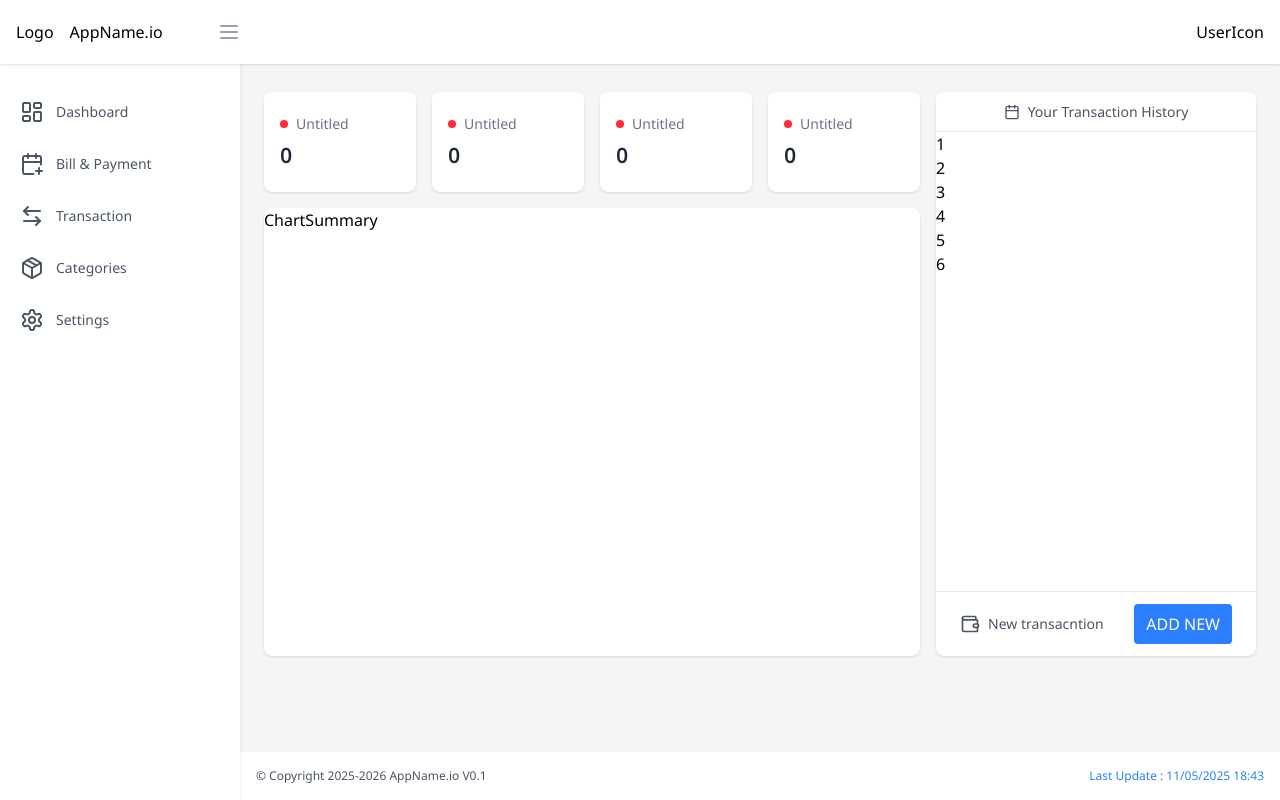
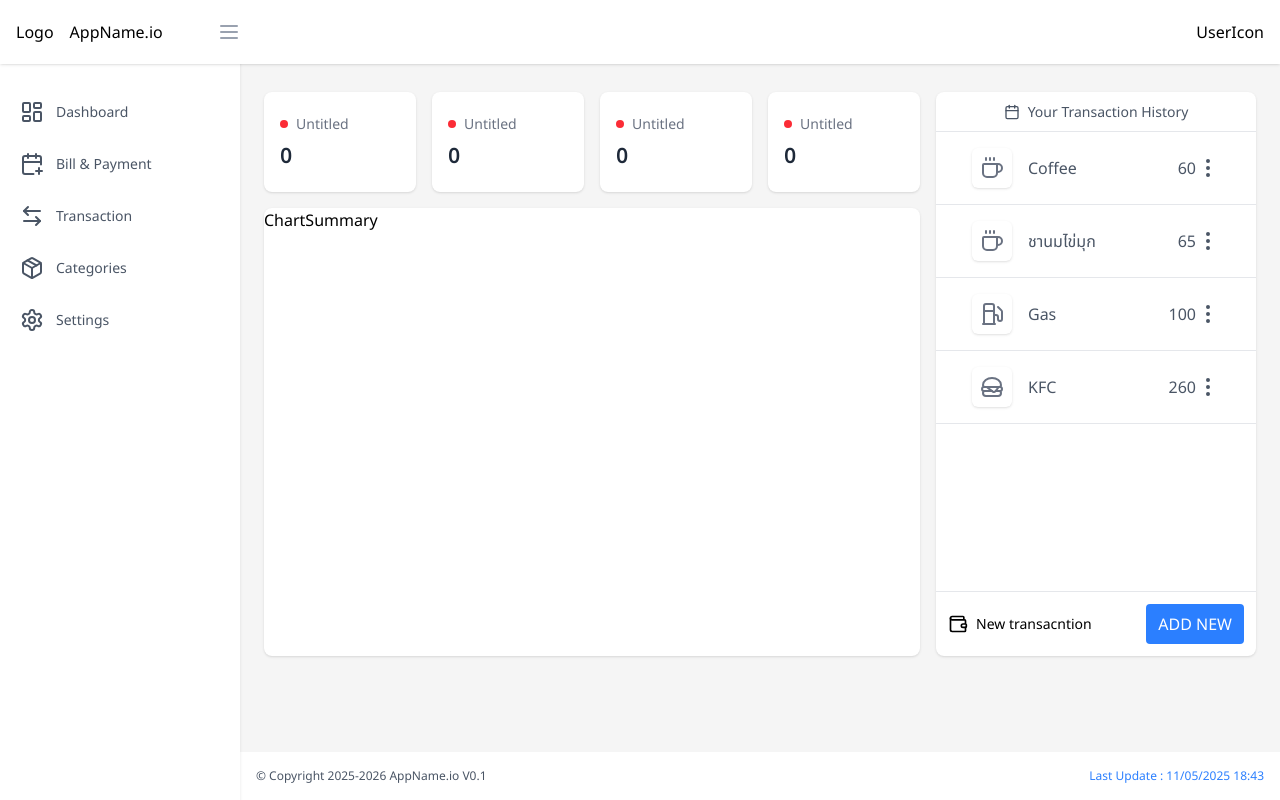
Before and after one commit to sander34556/dashboard-admin, a React (Vite) app: page / in a window 1280 px wide. Built offline with nearby package versions, Linux system fonts and the light colour scheme.

Commit message:
Add transaction history list

```diff
--- a/src/components/dashboard/TransactionHistory.jsx
+++ b/src/components/dashboard/TransactionHistory.jsx
@@ -1,6 +1,7 @@
 import TransactionHistoryFooter from "./TransactionHistoryFooter"
 import TransactionHistoryHeader from "./TransactionHistoryHeader"
-
+import TransactionHistoryList from "./TransactionHistoryList"
+import { transactionList } from '../../utils/transactionlist'
 
 
 const TransactionHistory = () => {
@@ -9,13 +10,15 @@ const TransactionHistory = () => {
 
             <TransactionHistoryHeader />
 
-            <ul className="flex-1">
-                <li className="">1</li>
-                <li className="">2</li>
-                <li className="">3</li>
-                <li className="">4</li>
-                <li className="">5</li>
-                <li className="">6</li>
+            <ul className="flex-1 overflow-y-auto">
+                {
+                    transactionList.map((item, index) =>
+                        <TransactionHistoryList
+                            key={index}
+                            item={item}
+                        />)
+                }
+
             </ul>
 
             <TransactionHistoryFooter />
--- a/src/components/dashboard/TransactionHistoryFooter.jsx
+++ b/src/components/dashboard/TransactionHistoryFooter.jsx
@@ -4,14 +4,18 @@ import { Wallet } from "lucide-react"
 const TransactionHistoryFooter = () => {
     return (
         <div className="border-t border-gray-200 max-w-full">
-            <div className="flex items-center justify-between h-16 px-6 gap-2 text-nowrap">
-                <div className="flex grow items-center justify-start gap-2 text-gray-600 md:hidden lg:flex">
-                    <Wallet className="w-5"/>
-                    <h3 className="overflow-hidden text-sm text-clip">New transacntion</h3>
+
+            <div className="flex items-center justify-between h-16 px-3 gap-2 py-3">
+
+                <div className="flex items-center gap-2 md:hidden lg:flex">
+                    <Wallet className="w-5" />
+                    <h3 className="text-sm">New transacntion</h3>
                 </div>
-                <button className="bg-blue-500 grow-0 rounded px-3 py-2 text-white cursor-pointer hover:bg-blue-800 text-clip md:w-full lg:w-fit">
+
+                <div className="bg-blue-500 text-white rounded md:w-full lg:w-fit px-3 py-2 cursor-pointer hover:bg-blue-800 flex items-center justify-center text-nowrap">
                     ADD NEW
-                </button>
+                </div>
+
             </div>
         </div>
     )
--- /dev/null
+++ b/src/components/dashboard/TransactionHistoryList.jsx
@@ -0,0 +1,31 @@
+import { EllipsisVertical, Hamburger } from "lucide-react"
+
+
+
+const TransactionHistoryList = ({ item }) => {
+
+
+    return (
+        <li className="px-9 py-4 border-b border-gray-200 flex items-center justify-between">
+
+            <div className="flex gap-4 items-center">
+                <div className="shadow w-10 h-10 flex items-center px-2 rounded-md text-gray-500">
+                    <item.icon />
+                </div>
+                <div className="text-gray-600">
+                    <div>{item.title}</div>
+                    <div>{item.createAt}</div>
+                </div>
+            </div>
+
+            <div className="flex text-gray-600">
+                <div>{item.amount}</div>
+                <div>
+                    <EllipsisVertical />
+                </div>
+            </div>
+
+        </li>
+    )
+}
+export default TransactionHistoryList
--- /dev/null
+++ b/src/utils/transactionlist.js
@@ -0,0 +1,9 @@
+import { Coffee, Fuel, Hamburger } from 'lucide-react';
+
+export const transactionList = [
+    { icon: Coffee, title: 'Coffee', createdAt: '-', amount: 60 },
+    { icon: Coffee, title: 'ชานมไข่มุก', createdAt: '-', amount: 65 },
+    { icon: Fuel, title: 'Gas', createdAt: '-', amount: 100 },
+    { icon: Hamburger, title: 'KFC', createdAt: '', amount: 260 },
+
+]
```
